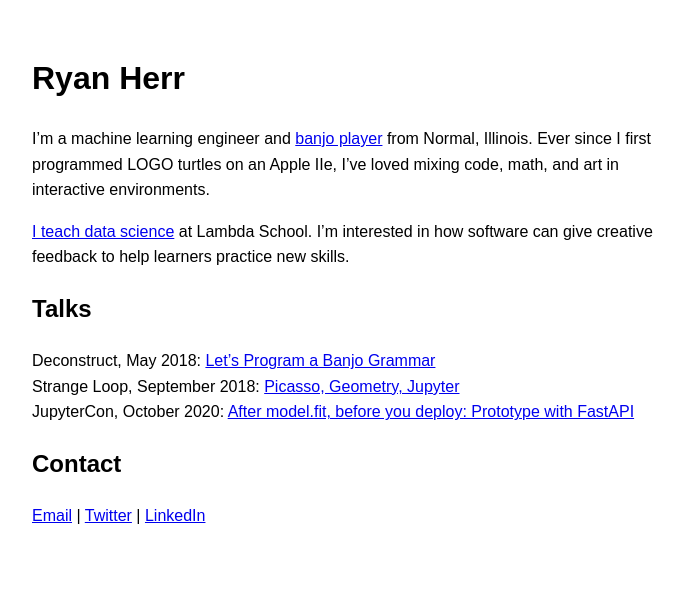
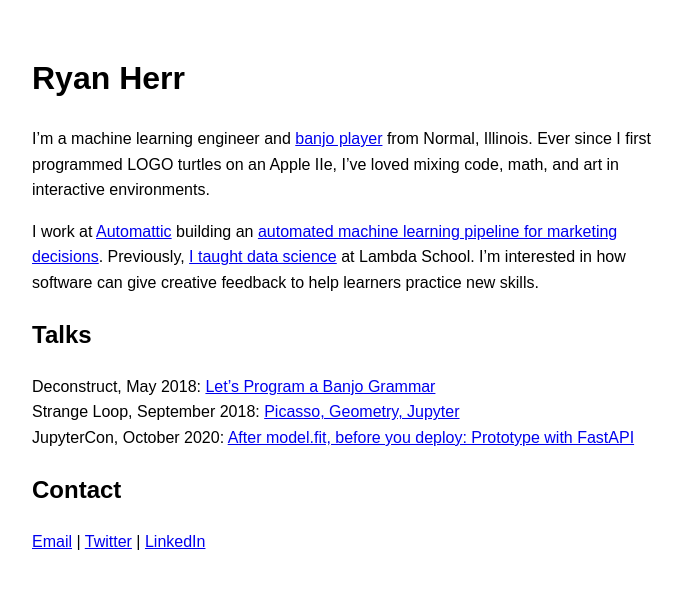
Before and after one commit to rrherr/rrherr.github.io, a Jekyll site: the page built from index.md, in a window 1280 px wide. Shown: the top 589 px of the page, without its empty margins (296-980 px from the left). Built offline with Jekyll 4.4.1, drawn with Linux system fonts in a browser that asks for light colours; our own code applies the rules of GitHub Pages for plain Markdown files.

Commit message:
Update index.md

```diff
--- a/index.md
+++ b/index.md
@@ -2,7 +2,8 @@
 
 I'm a machine learning engineer and [banjo player](https://www.youtube.com/playlist?list=PLAwif0tmlJfUaGjOkqTl5RNJQLJH3798I) from Normal, Illinois. Ever since I first programmed LOGO turtles on an Apple IIe, I've loved mixing code, math, and art in interactive environments.
 
-[I teach data science](https://youtu.be/ITypFgnIiRQ) at Lambda School. I'm interested in how software can give creative feedback to help learners practice new skills.
+I work at [Automattic](https://automattic.com/) building an [automated machine learning pipeline for marketing decisions](https://data.blog/tag/pipe/). Previously,
+[I taught data science](https://youtu.be/ITypFgnIiRQ) at Lambda School. I'm interested in how software can give creative feedback to help learners practice new skills.
 
 ## Talks
 Deconstruct, May 2018: [Let's Program a Banjo Grammar](https://rrherr.github.io/banjo-grammar/)
```
